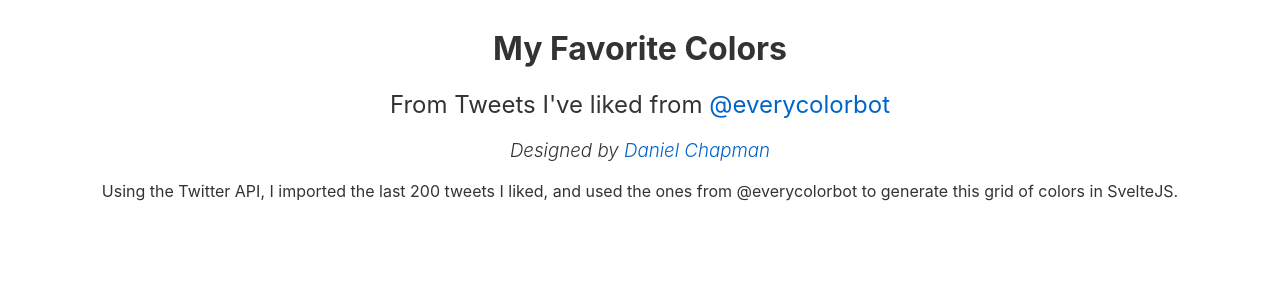
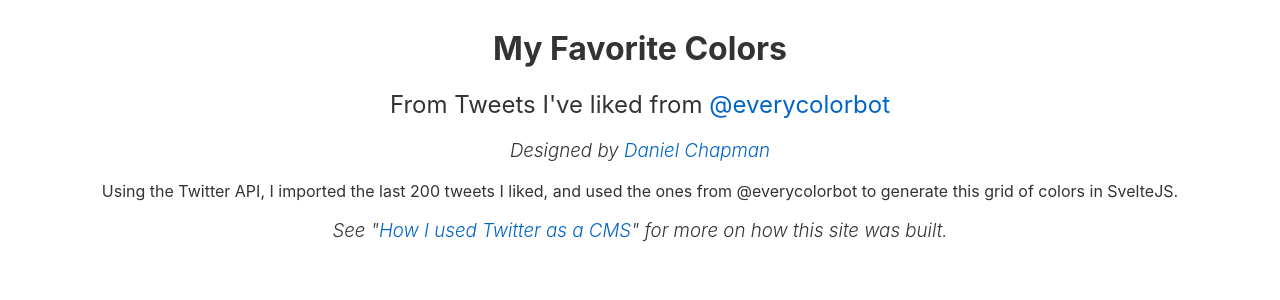
Before and after one commit to dschapman/MyFavoriteColors, a Svelte app: page / in a window 1280 px wide. Shown: the top 300 px of the page. Built offline with nearby package versions, Linux system fonts and the light colour scheme.

Commit message:
add link to article

```diff
--- a/src/App.svelte
+++ b/src/App.svelte
@@ -63,3 +63,8 @@
     {/each}
   </div>
 {/if}
+<h3>
+  See "<a
+    href="https://www.dschapman.com/articles/how-i-used-twitter-as-a-cms">How I
+    used Twitter as a CMS</a>" for more on how this site was built.
+</h3>
```
